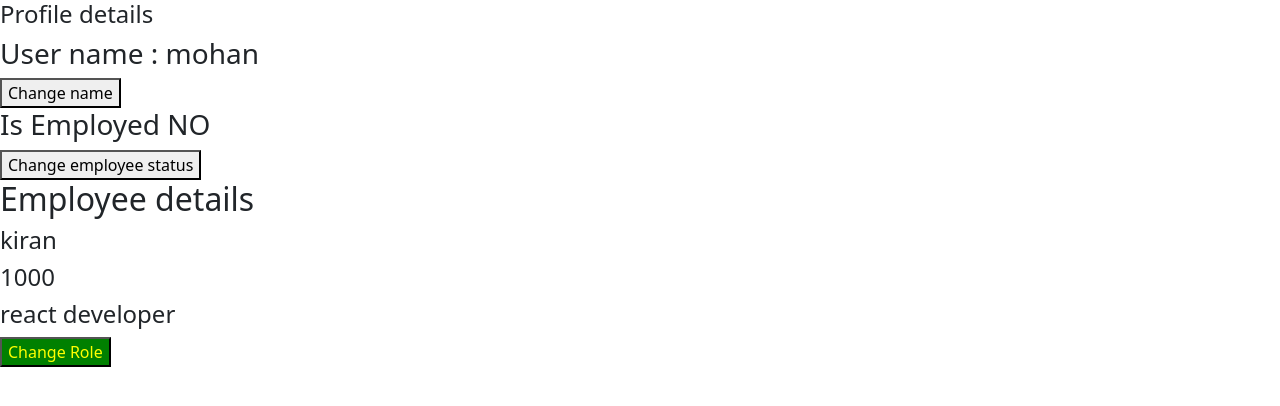
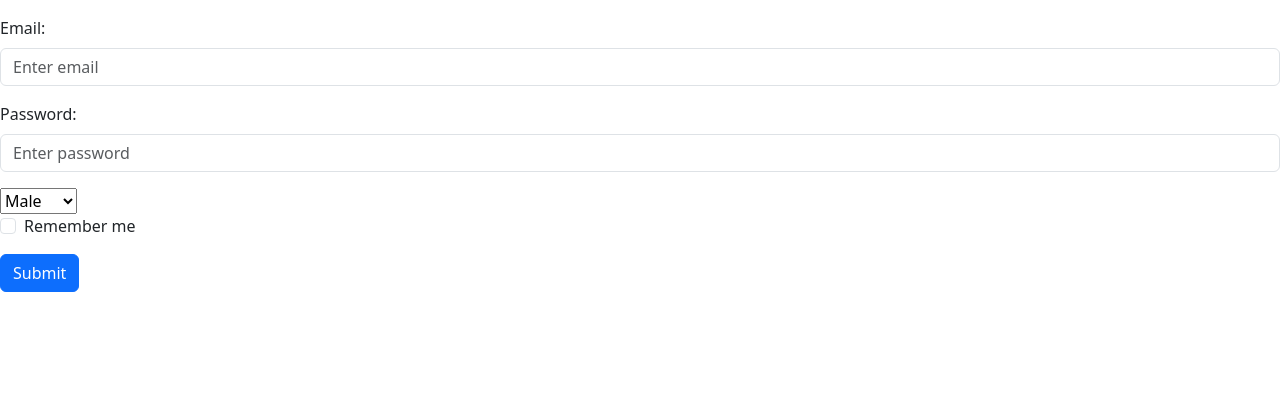
Before and after one commit to saiDev1999/3R_React_Class, a React (Create React App) app: page / in a window 1280 px wide. Shown: the top 406 px of the page. Built offline with nearby package versions, Linux system fonts and the light colour scheme.

Commit message:
Forms(uncontrolled) and regex

```diff
--- a/src/App.js
+++ b/src/App.js
@@ -10,6 +10,7 @@ import ProductListing from "./components/productListing/productListing.js";
 import UnmountingPhase from "./components/unmounting/parent.js";
 import CircleGenerator from "./components/circleGenerate/circle-generator.js";
 import ProfileComponent from "./components/profile/profile.js";
+import UncontrolledForm from "./components/forms/uncontrolled.js";
 
 function Hello() {
   const teams = [
@@ -32,7 +33,7 @@ function Hello() {
 
   return (
     <>
-      <ProfileComponent />
+      <UncontrolledForm />
     </>
   );
 }
@@ -57,9 +58,7 @@ class EachTeam extends Component {
     } = this.props;
     return (
       <>
-        <Heading1 title={teamName} />
-        <Heading2 title={trophy} />
-        <ListComponent list={players} />
+        <UncontrolledForm />
       </>
     );
   }
--- /dev/null
+++ b/src/components/forms/uncontrolled.js
@@ -0,0 +1,98 @@
+import { useRef, useState } from "react";
+
+const UncontrolledForm = () => {
+  const emailRef = useRef();
+  const passwordRef = useRef();
+  const optionRef = useRef();
+  const [error, setError] = useState("");
+
+  const handleSubmit = (event) => {
+    event.preventDefault();
+
+    const email = emailRef.current.value;
+    let password = passwordRef.current.value;
+    const gender = optionRef.current.value;
+    console.log(gender, "gendergender");
+    password = Number(password);
+
+    const textRegex = /code/;
+    const passwordRegex = /[0-9]/;
+    if (textRegex.test(email) && passwordRegex.test(password)) {
+      setError("");
+      const userForm = {
+        email,
+        password,
+      };
+
+      console.log(userForm, "userFormuserForm");
+
+      // valid email input
+    } else {
+      const userForm = {
+        email,
+        password,
+      };
+      console.log(userForm, "userFormuserFormInvalid");
+      //   alert("invalid user input");
+      setError("invalid user input");
+    }
+  };
+  return (
+    <form onSubmit={handleSubmit}>
+      <div className="mb-3 mt-3">
+        <label htmlFor="email" className="form-label">
+          Email:
+        </label>
+        <input
+          type="text"
+          className="form-control"
+          id="email"
+          placeholder="Enter email"
+          name="email"
+          ref={emailRef}
+        />
+      </div>
+      <div className="mb-3">
+        <label htmlFor="pwd" className="form-label">
+          Password:
+        </label>
+        <input
+          type="password"
+          className="form-control"
+          id="pwd"
+          placeholder="Enter password"
+          name="pswd"
+          ref={passwordRef}
+        />
+      </div>
+      <select ref={optionRef}>
+        <option option="Male">Male</option>
+        <option option="Female">Female</option>
+      </select>
+      {error && <span style={{ color: "red" }}>Invalid credentials</span>}
+      <div className="form-check mb-3">
+        <label className="form-check-label">
+          <input className="form-check-input" type="checkbox" name="remember" />{" "}
+          Remember me
+        </label>
+      </div>
+      <button type="submit" className="btn btn-primary">
+        Submit
+      </button>
+    </form>
+  );
+};
+
+export default UncontrolledForm;
+
+// useRef hook :
+// useRef hooks allows us to directly access the dom
+// useRef hooks doesn't cause re-render while updated
+// useRef hook persists values btw the renders
+
+// initialValue is optional , and can be any data type
+// syntax : useRef(initialValue)
+// useRef will returns the attached dom element
+// we can create any number of references
+
+// const userName=useRef()
```
Also changed, not shown: 1 other file (tests, documents, lock files or other folders).
